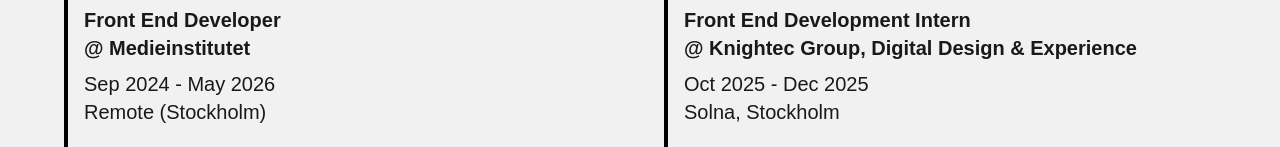
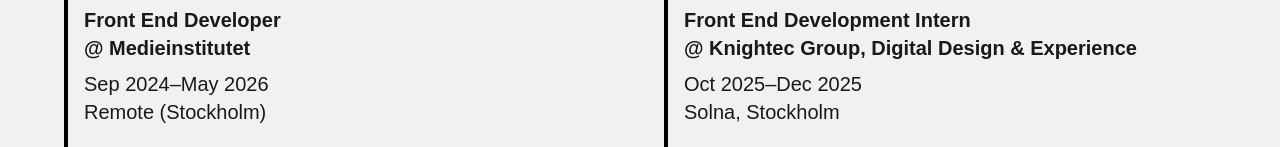
Before and after one commit to fridanordenlow/angular-portfolio, an Angular app: page /cv in a window 1280 px wide. Shown: the part 643-790 px from the top of the page. Built offline with nearby package versions, Linux system fonts and the light colour scheme; a web font is replaced by a local one.

Commit message:
fix dashes

```diff
--- a/src/app/components/education-card/education-card.component.html
+++ b/src/app/components/education-card/education-card.component.html
@@ -3,7 +3,7 @@
     <h3 class="education-card__program">{{ education().program }}</h3>
     <h4 class="education-card__school">&#64; {{ education().school }}</h4>
     <p class="education-card__date">
-      {{ education().startDate }} - {{ education().endDate }}
+      {{ education().startDate }}–{{ education().endDate }}
     </p>
     <p class="education-card__location">{{ education().location }}</p>
   </div>
--- a/src/app/components/job-card/job-card.component.html
+++ b/src/app/components/job-card/job-card.component.html
@@ -2,7 +2,7 @@
   <div>
     <h3 class="job-card__position">{{ job().position }}</h3>
     <h4 class="job-card__company">&#64; {{ job().company }}</h4>
-    <p class="job-card__date">{{ job().startDate }} - {{ job().endDate }}</p>
+    <p class="job-card__date">{{ job().startDate }}–{{ job().endDate }}</p>
     <p class="job-card__location">{{ job().location }}</p>
   </div>
   <div>
```
